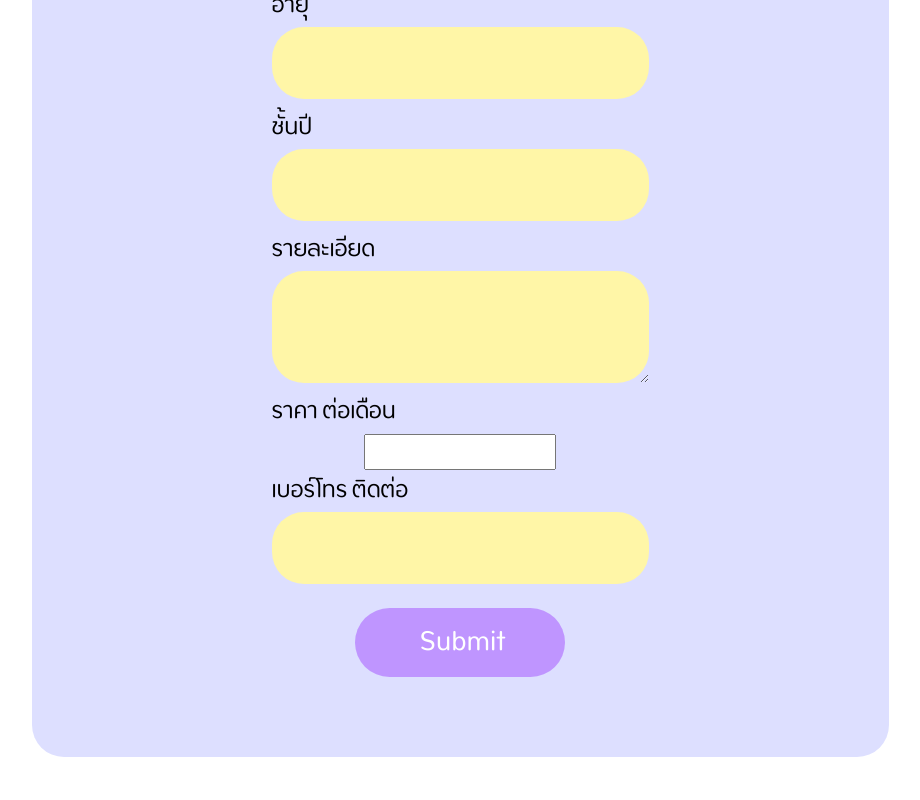
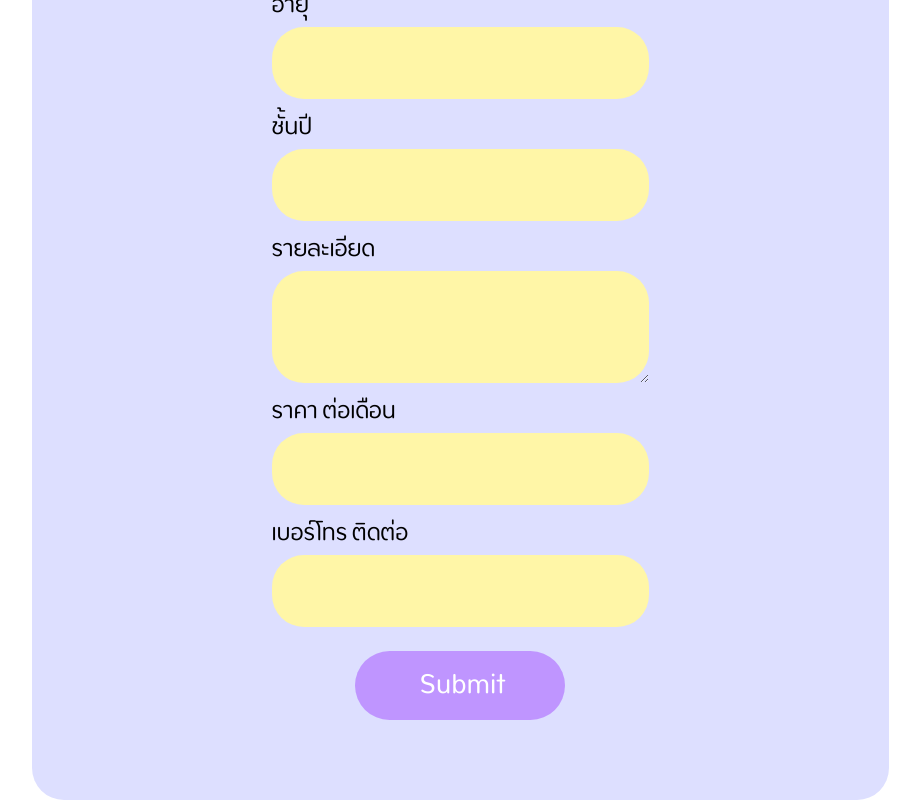
Before and after one commit to mossZmossZ/t-pak, a React (Create React App) app in the folder client/: page /roomate/create in a window 1280 px wide. Shown: the part 660-1460 px from the top of the page, without its empty margins (180-1100 px from the left). Before the commit the page ends 1417 px from the top, so only its background shows below. Built offline with nearby package versions, Linux system fonts and the light colour scheme; sample sign-in values are in the browser's storage.

Commit message:
Update RoomateCreate.js

```diff
--- a/client/src/pages/Formcomponents/RoomateCreate.js
+++ b/client/src/pages/Formcomponents/RoomateCreate.js
@@ -229,7 +229,7 @@ const RoomateCreate=(props)=>{
                     <div className="form-group">
                         <label>ราคา ต่อเดือน</label>
                         <div className="input">
-                            <input type="numberic" classname="form-control" value={price} onChange={inputValue("price")} required/>
+                            <input type="number" classname="form-control" value={price} onChange={inputValue("price")} required/>
                     </div>
                     </div>
                     <div className="form-group">
```
